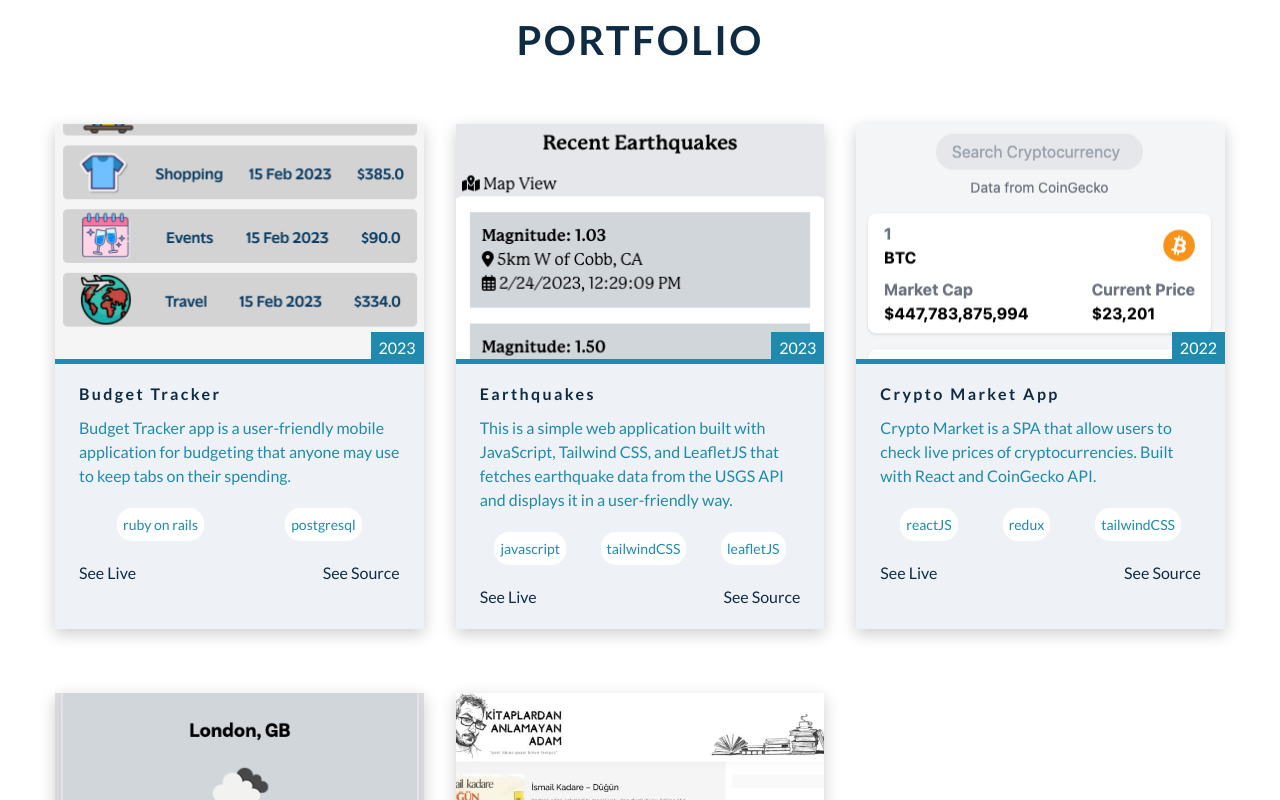
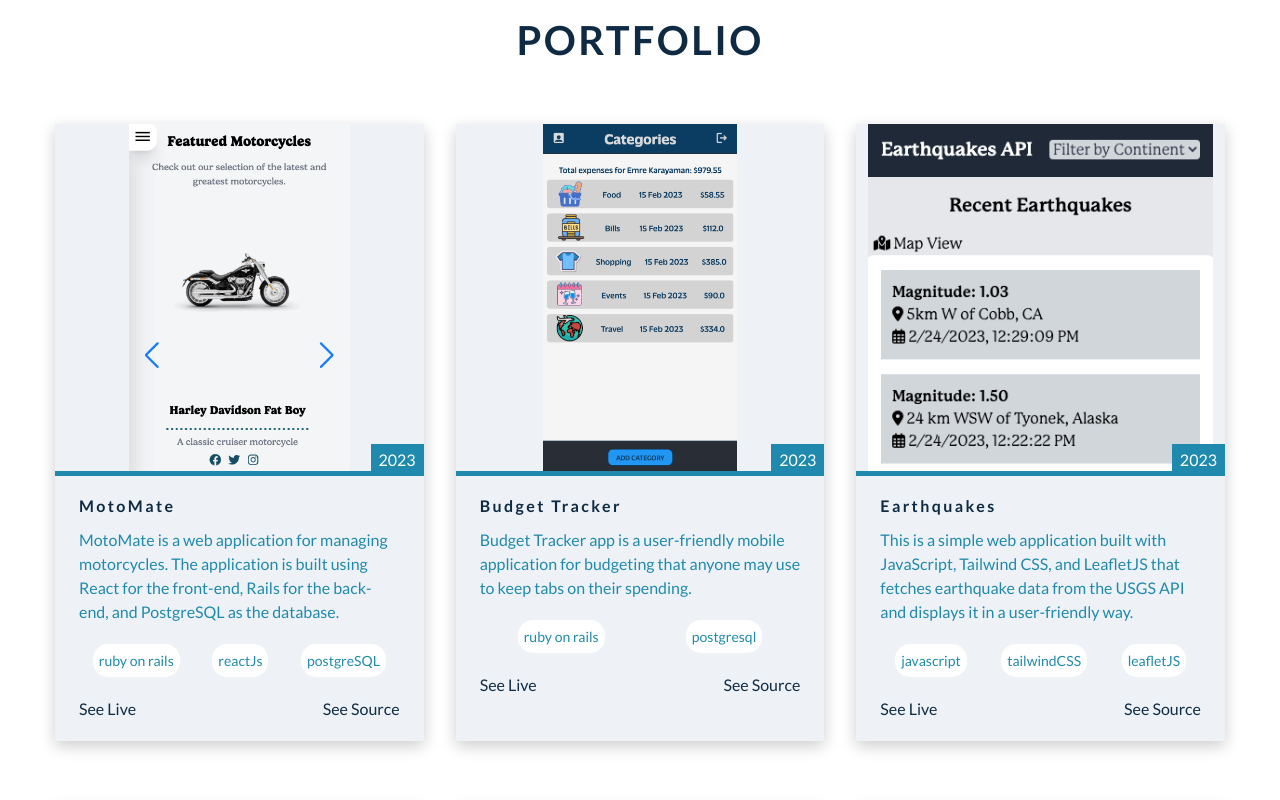
Before and after one commit to karayamanemre/portfolio-react, a React (Create React App) app: page / in a window 1280 px wide. Shown: the part 860-1660 px from the top of the page. Built offline with nearby package versions, Linux system fonts and the light colour scheme; the HTML template or start-up script is replaced by a standard one; a web font is replaced by a local one.

Commit message:
portfolio update

```diff
--- a/src/components/styles/Portfolio.module.css
+++ b/src/components/styles/Portfolio.module.css
@@ -7,7 +7,6 @@
 
 .work_card:hover {
   box-shadow: var(--dark-shadow);
-  transform: scale(1.001);
 }
 
 .work_img_container {
@@ -15,8 +14,8 @@
 }
 
 .work_img {
-  height: 15rem;
-  object-fit: cover;
+  height: 22rem;
+  object-fit: contain;
   border-bottom: 5px solid var(--secondary-color);
 }
 
--- a/src/data.js
+++ b/src/data.js
@@ -3,6 +3,7 @@ import kitap from './images/kitaplardan.jpeg';
 import weather from './images/weather.png';
 import budget from './images/budget.png';
 import earthquake from './images/earthquake.png';
+import moto from './images/moto.png';
 
 export const pageLinks = [
   { id: 1, href: '#home', text: 'home' },
@@ -135,6 +136,16 @@ export const techStack = [
 export const works = [
   {
     id: 1,
+    image: moto,
+    date: '2023',
+    title: 'MotoMate',
+    info: 'MotoMate is a web application for managing motorcycles. The application is built using React for the front-end, Rails for the back-end, and PostgreSQL as the database.',
+    tags: ['ruby on rails', 'reactJs', 'postgreSQL'],
+    liveLink: 'https://motomate-1002c.web.app/',
+    sourceLink: 'https://github.com/karayamanemre/moto-front-end',
+  },
+  {
+    id: 2,
     image: budget,
     date: '2023',
     title: 'Budget Tracker',
@@ -144,7 +155,7 @@ export const works = [
     sourceLink: 'https://github.com/karayamanemre/budget-tracker',
   },
   {
-    id: 2,
+    id: 3,
     image: earthquake,
     date: '2023',
     title: 'Earthquakes',
@@ -154,7 +165,7 @@ export const works = [
     sourceLink: 'https://github.com/karayamanemre/earthquakes',
   },
   {
-    id: 3,
+    id: 4,
     image: cryptoMarket,
     date: '2022',
     title: 'Crypto Market App',
@@ -164,7 +175,7 @@ export const works = [
     sourceLink: 'https://github.com/karayamanemre/crypto-market-app',
   },
   {
-    id: 4,
+    id: 5,
     image: weather,
     date: '2022',
     title: 'Weather App',
@@ -174,7 +185,7 @@ export const works = [
     sourceLink: 'https://github.com/karayamanemre/weather-app-react',
   },
   {
-    id: 5,
+    id: 6,
     image: kitap,
     date: '2019',
     title: 'KitaplardanAnlamayanAdam',
```
Also changed, not shown: src/images/moto.png (added).
